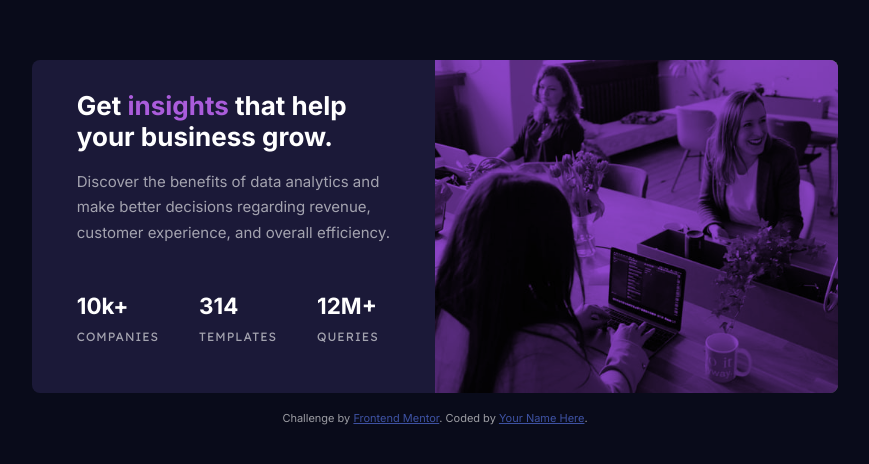
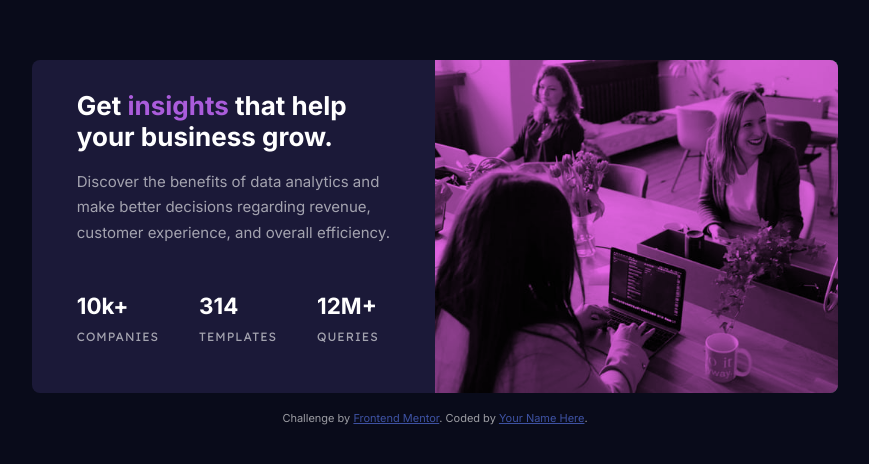
Before and after one commit to dedo-dev/stats-preview-card-component, a plain HTML site: page index.html in a window 1280 px wide. Shown: the part 156-620 px from the top of the page, without its empty margins (205-1074 px from the left). Drawn offline with Linux system fonts and the light colour scheme.

Commit message:
Update style.css

```diff
--- a/style.css
+++ b/style.css
@@ -83,7 +83,7 @@ body {
   content: "";
   position: absolute;
   inset: 0;
-  background: var(--clr-accent);
+  background: violet;
   mix-blend-mode: multiply;
   opacity: .75;
 }
```
